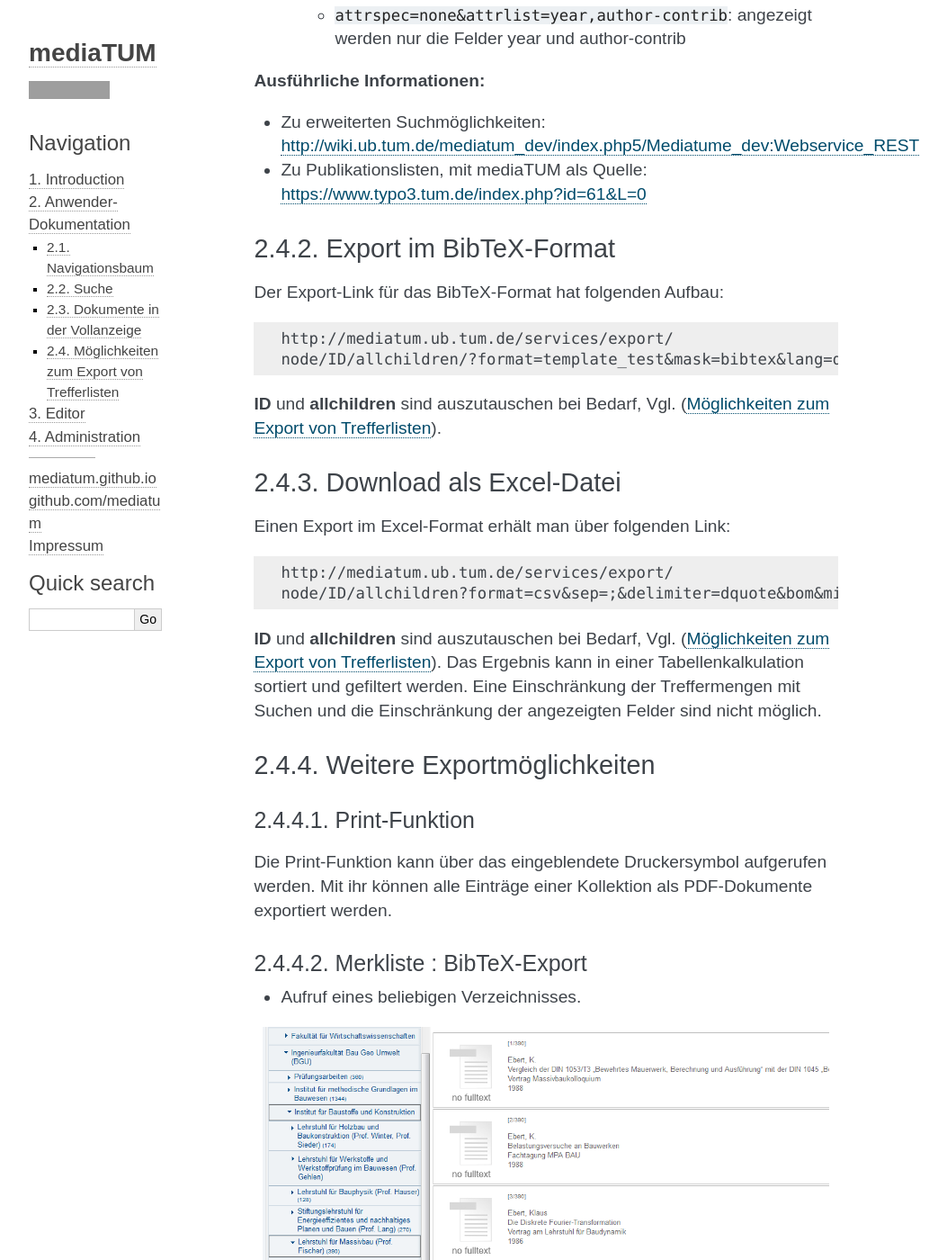
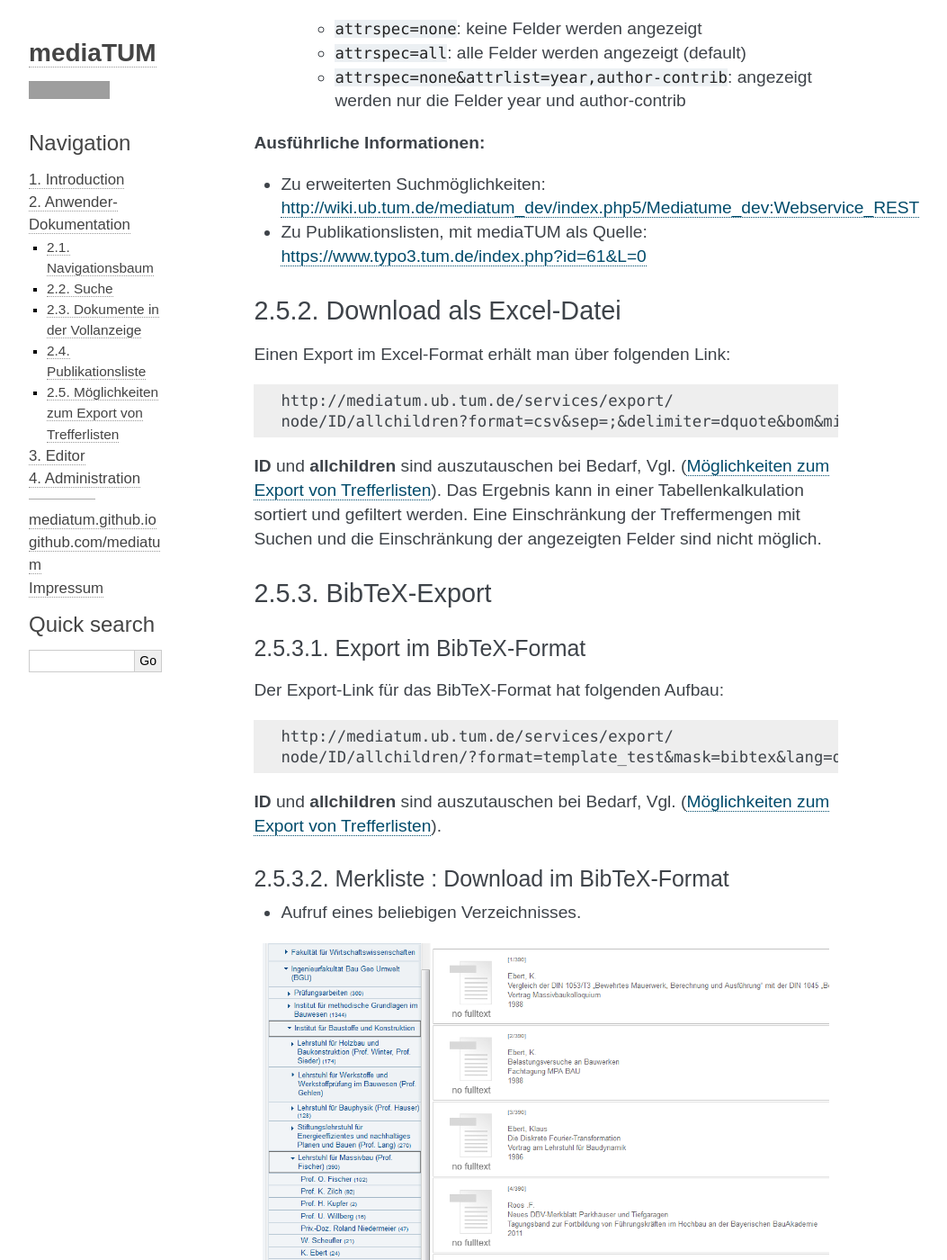
Before and after one commit to mediatum/mediatum-docs-en, a Sphinx documentation site: the page built from docs/source/user/index.rst, in a window 1280 px wide and 1400 px high, scrolled down 3586 px. Shown: the whole window at 90% size, without its empty margins (148-1201 px from the left). Built offline with Sphinx 7.4.7, drawn with Linux system fonts in a browser that asks for light colours; some of the changed text lies outside the part shown; grey boxes are pictures that could not be loaded.

Commit message:
Combine bibtex export and shopping bag export as bibtex

```diff
--- a/docs/source/user/index.rst
+++ b/docs/source/user/index.rst
@@ -35,6 +35,12 @@ Ist ein Volltext vorhanden, kann er über einen Klick auf das Thumbnail aufgeruf
 
 Der Zugriff auf einen Volltext kann über IP-Adressen (z.B. campusweit) oder Benutzergruppen geregelt werden.
 Nicht immer ist ein Volltext vorhanden, z.B. aus urheberrechtlichen Gründen.
+
+
+Publikationsliste
+-----------------
+
+
 
 
 .. _Export von Trefferlisten:
@@ -114,16 +120,6 @@ Der Export-Link besitzt folgenden Aufbau::
    https://www.typo3.tum.de/index.php?id=61&L=0
 
 
-Export im BibTeX-Format
-^^^^^^^^^^^^^^^^^^^^^^^
-
-Der Export-Link für das BibTeX-Format hat folgenden Aufbau::
-
-    http://mediatum.ub.tum.de/services/export/
-    node/ID/allchildren/?format=template_test&mask=bibtex&lang=de&template=$$[defaultexport]$$\n\n&mimetype=text/plain
-
-
-**ID** und **allchildren** sind auszutauschen bei Bedarf, Vgl. (:ref:`Export von Trefferlisten`).
 
 Download als Excel-Datei
 ^^^^^^^^^^^^^^^^^^^^^^^^
@@ -138,19 +134,24 @@ Das Ergebnis kann in einer Tabellenkalkulation sortiert und gefiltert werden. Ei
 der Treffermengen mit Suchen und die Einschränkung der angezeigten Felder sind nicht möglich.
 
 
+BibTeX-Export
+^^^^^^^^^^^^^
 
-Weitere Exportmöglichkeiten
-^^^^^^^^^^^^^^^^^^^^^^^^^^^
+Export im BibTeX-Format
+"""""""""""""""""""""""
 
-Print-Funktion
-""""""""""""""
+Der Export-Link für das BibTeX-Format hat folgenden Aufbau::
 
-Die Print-Funktion kann über das eingeblendete Druckersymbol aufgerufen werden.
-Mit ihr können alle Einträge einer Kollektion als PDF-Dokumente exportiert werden.
+    http://mediatum.ub.tum.de/services/export/
+    node/ID/allchildren/?format=template_test&mask=bibtex&lang=de&template=$$[defaultexport]$$\n\n&mimetype=text/plain
 
 
-Merkliste : BibTeX-Export
-"""""""""""""""""""""""""
+**ID** und **allchildren** sind auszutauschen bei Bedarf, Vgl. (:ref:`Export von Trefferlisten`).
+
+
+
+Merkliste : Download im BibTeX-Format
+"""""""""""""""""""""""""""""""""""""
 
 .. |MerkStern| image:: ../images/MerkLiStern.png
 
```
Also changed, not shown: other parts of docs/source/user/index.rst (+7 -0 lines).
